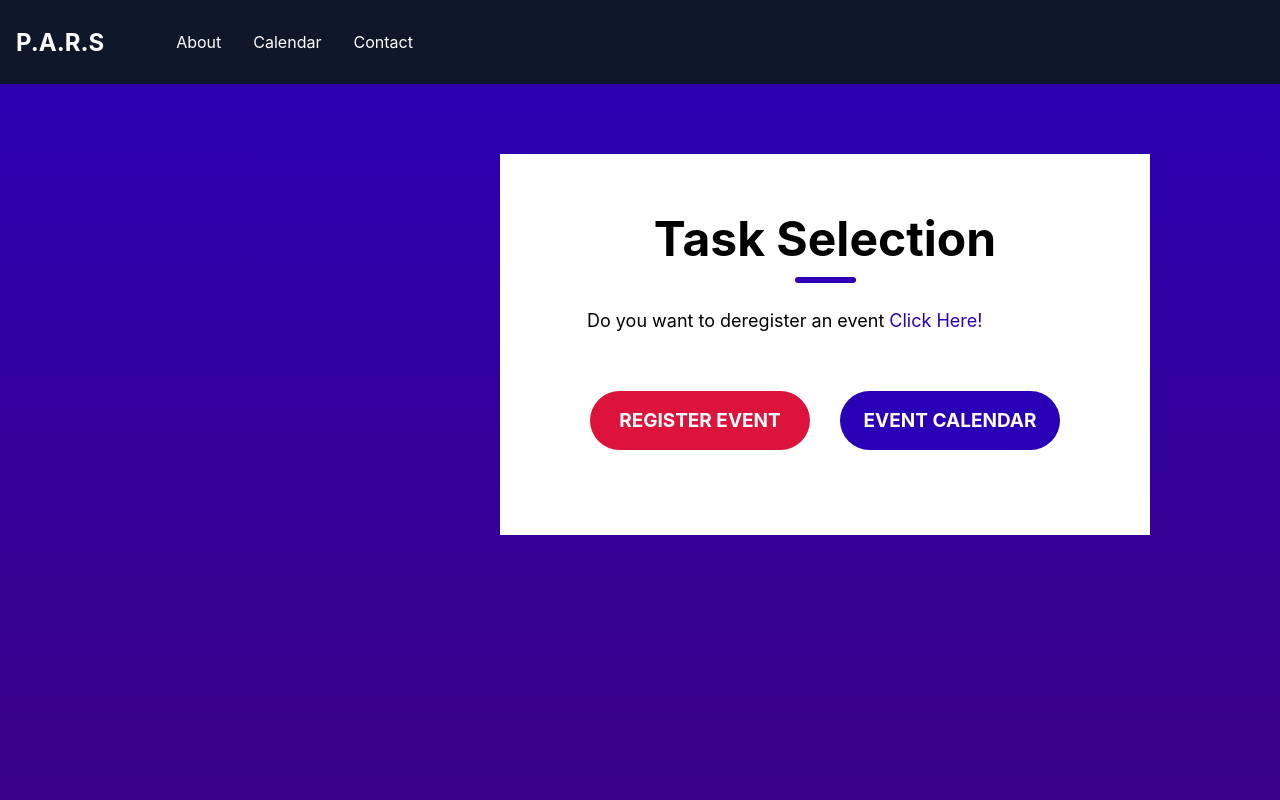
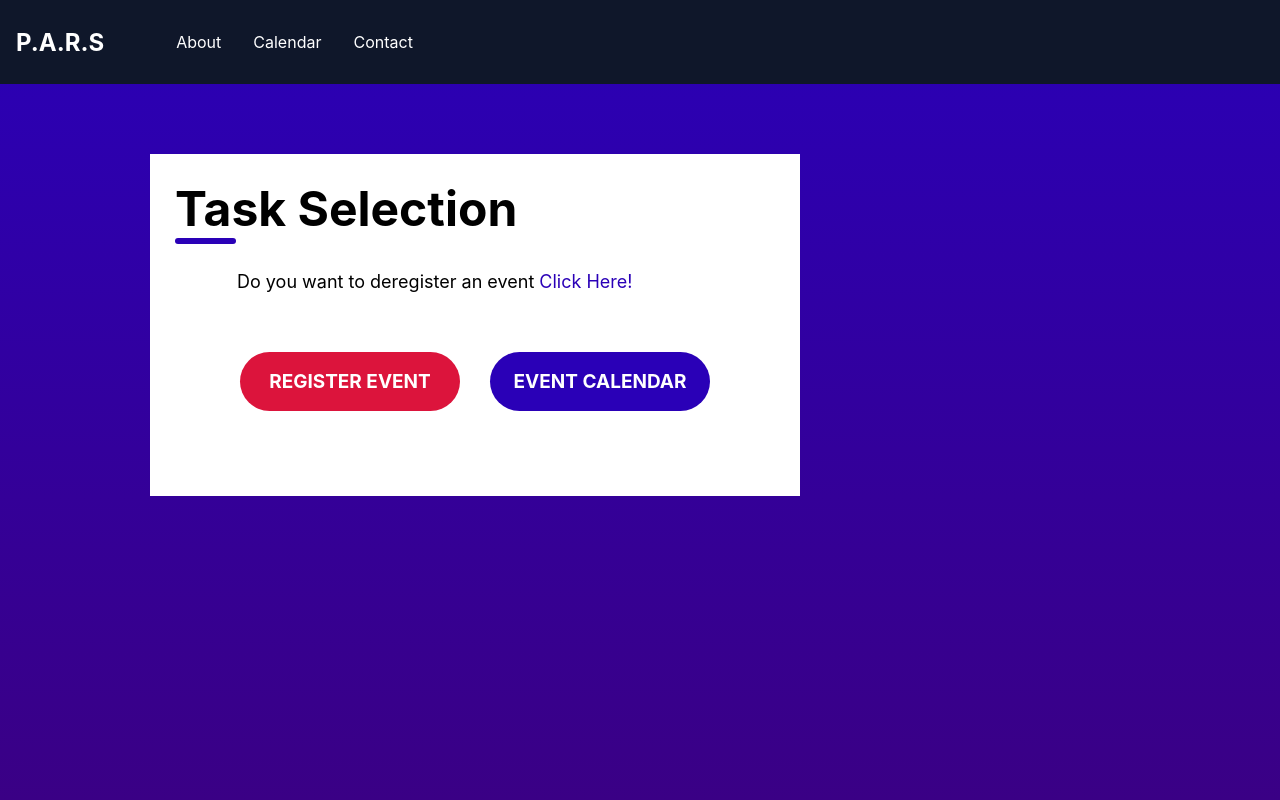
Before and after one commit to McNaughty/pars-phase2-project, a React (Create React App) app: page / in a window 1280 px wide. Shown: the top 800 px of the page. Built offline with nearby package versions, Linux system fonts and the light colour scheme.

Commit message:
Update LandingPage.js
Making changes to page styling

```diff
--- a/src/components/landing/LandingPage.js
+++ b/src/components/landing/LandingPage.js
@@ -17,8 +17,8 @@ function LandingPage(){
       const navigate = useNavigate();
 
     return (
-        <div className="container">
-            <div className="header">
+        <div className="lcontainer">
+            <div className="lheader">
                 <div className="text"> Task Selection </div>
                 <div className="underline"></div>
             </div>
```
